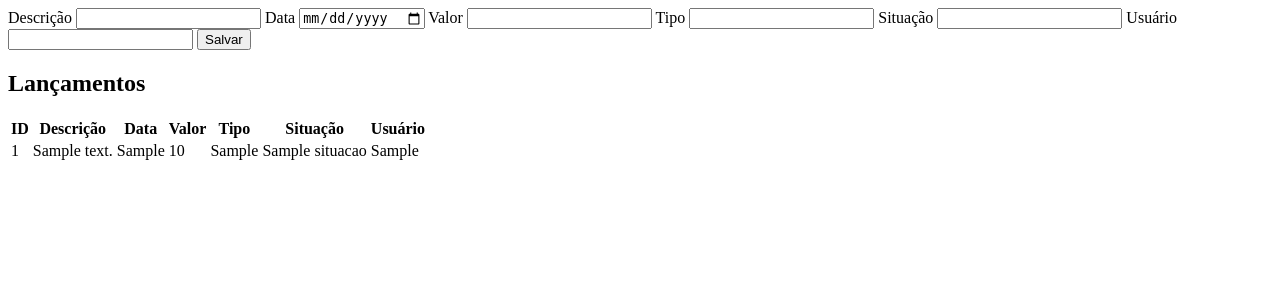
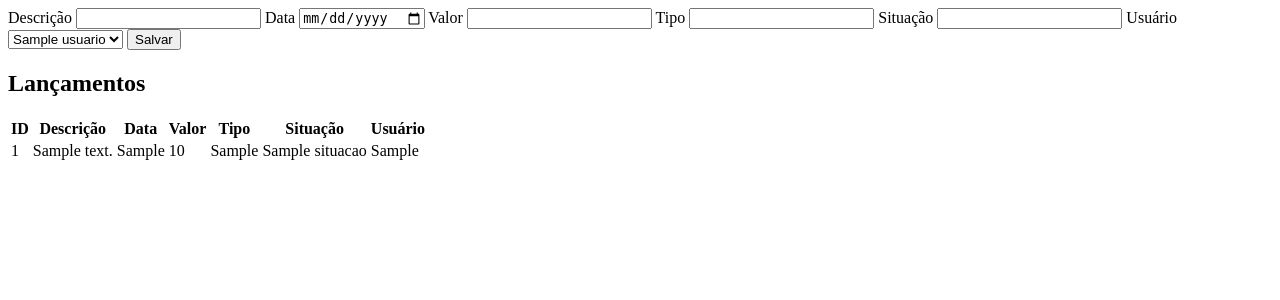
Before and after one commit to DanielCorbellini/task2-configurationManagment, a Flask app: page /lancamento in a window 1280 px wide. Shown: the top 300 px of the page. Run offline with Flask 3, Linux system fonts and the light colour scheme; the visitor is signed in with stand-in values (Sample User, id 1); a database or web service that is not in the repository returns one stand-in record (values such as "Sample title"); some libraries are stand-ins or nearby versions.

Commit message:
feat: Implement user authentication, session management, and the ability to create new financial entries.

```diff
--- a/app.py
+++ b/app.py
@@ -1,11 +1,14 @@
+import os
 from flask import Flask, render_template, session, redirect, url_for, request
-from services.lancamentos_service import listar_lancamentos
+from services.lancamentos_service import listar_lancamentos, inserir_lancamento
+from services.usuario_service import autenticar_usuario, listar_usuarios
 
 app = Flask(__name__)
+app.secret_key = os.getenv("SECRET_SESSION_KEY")
 
 @app.before_request
 def require_login():
-    allowed_routes = ['/', 'login']
+    allowed_routes = ['/login']
     if request.path not in allowed_routes and 'user_id' not in session:
         return redirect(url_for('login'))
 
@@ -15,13 +18,48 @@ def index():
 
 @app.route('/login')
 def login():
+    if 'user_id' in session:
+        return redirect(url_for('lancamento'))
+
     return render_template('login.html')
+
+@app.route('/login', methods=['POST'])
+def login_post():
+    login = request.form.get('username')
+    senha = request.form.get('password')
+
+    usuario = autenticar_usuario(login, senha)
+
+    if usuario:
+        session['user_id'] = usuario['id']
+        session['user_name'] = usuario['nome']
+        return redirect(url_for('lancamento'))
+    else:
+        return render_template('login.html', error='Login ou senha inválidos')
 
 @app.route('/lancamento')
 def lancamento():
     lancamentos = listar_lancamentos()
-    return render_template('lancamento.html', lancamentos=lancamentos)
+    usuarios = listar_usuarios()
+    return render_template('lancamento.html', lancamentos=lancamentos, usuarios=usuarios)
 
+@app.route('/lancamento', methods=['POST'])
+def lancamento_post():
+    descricao = request.form.get('descricao')
+    data_lancamento = request.form.get('data_lancamento')
+    valor = request.form.get('valor')
+    tipo_lancamento = request.form.get('tipo_lancamento')
+    situacao = request.form.get('situacao')
+    id_usuario = request.form.get('id_usuario') or session['user_id']
+
+    inserir_lancamento(descricao, data_lancamento, valor, tipo_lancamento, situacao, id_usuario)
+    return redirect(url_for('lancamento'))
+
+@app.route('/logout')
+def logout():
+    session.pop('user_id', None)
+    session.pop('user_name', None)
+    return redirect(url_for('login'))
 
 if __name__ == '__main__':
     app.run(debug=True)
--- a/services/lancamentos_service.py
+++ b/services/lancamentos_service.py
@@ -32,3 +32,23 @@ def listar_lancamentos(id_usuario=None):
         return []
     finally:
         conn.close()
+
+def inserir_lancamento(descricao, data_lancamento, valor, tipo_lancamento, situacao, id_usuario):
+    """
+    Insere um novo lançamento no banco de dados.
+    """
+    conn = get_db_connection()
+    try:
+        with conn.cursor(cursor_factory=RealDictCursor) as cursor:
+            query = '''
+                INSERT INTO lancamento (descricao, data_lancamento, valor, tipo_lancamento, situacao, id_usuario)
+                VALUES (%s, %s, %s, %s, %s, %s)
+            '''
+            cursor.execute(query, (descricao, data_lancamento, valor, tipo_lancamento, situacao, id_usuario))
+            conn.commit()
+            return True
+    except Exception as e:
+        print(f"Erro ao inserir lançamento: {e}")
+        return False
+    finally:
+        conn.close()
--- a/services/usuario_service.py
+++ b/services/usuario_service.py
@@ -15,6 +15,22 @@ def buscar_usuario_por_login(login):
     except Exception as e:
         print(f"Erro ao buscar usuário: {e}")
         return None
+    finally:
+        conn.close()
+
+def listar_usuarios():
+    """
+    Lista todos os usuários do banco de dados.
+    """
+    conn = get_db_connection()
+    try:
+        with conn.cursor(cursor_factory=RealDictCursor) as cursor:
+            query = "SELECT id, nome FROM usuario"
+            cursor.execute(query)
+            return cursor.fetchall()
+    except Exception as e:
+        print(f"Erro ao listar usuários: {e}")
+        return []
     finally:
         conn.close()
 
--- a/templates/lancamento.html
+++ b/templates/lancamento.html
@@ -20,7 +20,11 @@
         <label for="situacao">Situação</label>
         <input type="text" id="situacao" name="situacao">
         <label for="id_usuario">Usuário</label>
-        <input type="number" id="id_usuario" name="id_usuario">
+        <select name="id_usuario" id="id_usuario">
+            {% for usuario in usuarios %}
+            <option value="{{ usuario.id }}">{{ usuario.nome }}</option>
+            {% endfor %}
+        </select>
         <input type="submit" value="Salvar">
     </form>
 
--- a/templates/login.html
+++ b/templates/login.html
@@ -15,6 +15,9 @@
         <input type="password" id="password" name="password">
         <input type="submit" value="Entrar">
     </form>
+    {% if error %}
+    <p style="color: red;">{{ error }}</p>
+    {% endif %}
 </body>
 
 </html>
```
